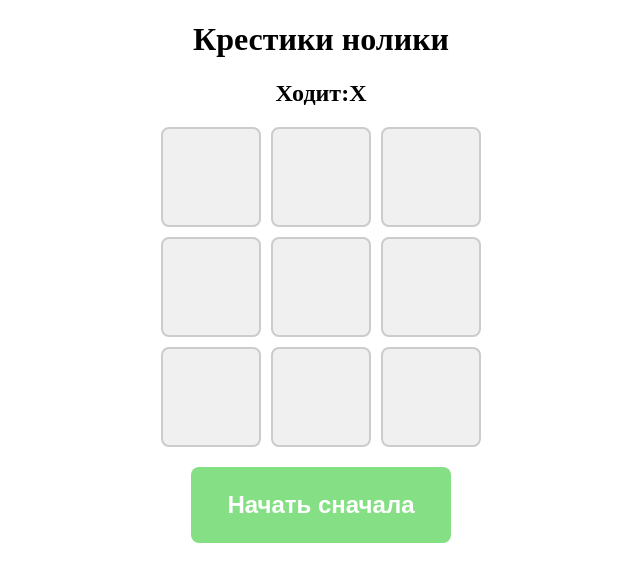
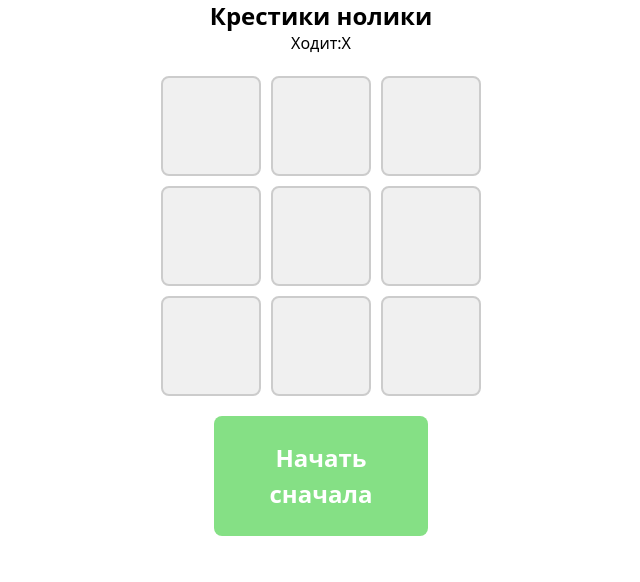
Before and after one commit to Livingil/X-O, a React (Vite) app: page / in a window 1280 px wide. Shown: the top 582 px of the page, without its empty margins (319-959 px from the left). Built offline with nearby package versions, Linux system fonts and the light colour scheme.

Commit message:
Решение через классы, без хуков,Tailwind CSS

```diff
--- a/index.html
+++ b/index.html
@@ -2,8 +2,9 @@
 <html lang="en">
 	<head>
 		<meta charset="UTF-8" />
+		<meta name="viewport" content="width=device-width, initial-scale=1.0" />
 		<link rel="icon" type="image/svg+xml" href="/vite.svg" />
-		<meta name="viewport" content="width=device-width, initial-scale=1.0" />
+		<link href="/src/index.css" rel="stylesheet" />
 		<title>Vite + React</title>
 	</head>
 	<body>
--- a/package.json
+++ b/package.json
@@ -11,10 +11,12 @@
 		"format": "prettier --write ./src"
 	},
 	"dependencies": {
+		"@tailwindcss/vite": "^4.1.5",
 		"react": "^19.0.0",
 		"react-dom": "^19.0.0",
 		"react-redux": "^9.2.0",
-		"redux": "^5.0.1"
+		"redux": "^5.0.1",
+		"tailwindcss": "^4.1.5"
 	},
 	"devDependencies": {
 		"@eslint/js": "^9.19.0",
--- a/src/app.jsx
+++ b/src/app.jsx
@@ -1,36 +1,39 @@
-import { useDispatch } from 'react-redux';
-import styles from './app.module.css';
+/* eslint-disable react/prop-types */
+import React from 'react';
 import { FieldLayout } from './components/field/field';
 import { InformationLayout } from './components/information';
 import { RESTART } from './redux/actions';
+import { connect } from 'react-redux';
 
-// cd vite-project
+export class AppLayoutContainer extends React.Component {
+	constructor() {
+		super();
+		this.newPlay = this.newPlay.bind(this);
+	}
 
-export const AppLayout = () => {
-	const dispatch = useDispatch();
-
-	const newPlay = () => {
+	newPlay() {
+		const { dispatch } = this.props;
 		dispatch(RESTART);
-	};
-
+	}
+	render() {
 		return (
 			<>
-			<div className={styles.container}>
-				<h1>Крестики нолики</h1>
-				<h2>
+				<div className="text-center max-w-full m-auto">
+					<h1 className="text-2xl font-bold">Крестики нолики</h1>
+					<h2 className="text-base font-medium  animate-bounce">
 						<InformationLayout />
 					</h2>
 				</div>
 				<div>
 					<FieldLayout />
 				</div>
-			<div className={styles.container}>
-				<div className={styles['buttons - container']}>
-					<button className={styles.button} onClick={newPlay}>
+				<div className="text-center max-w-2/12 m-auto">
+					<button className="button" onClick={this.newPlay}>
 						Начать сначала
 					</button>
 				</div>
-			</div>
 			</>
 		);
-};
+	}
+}
+export const AppLayout = connect()(AppLayoutContainer);
--- a/src/app.module.css
+++ /dev/null
@@ -1,40 +0,0 @@
-.container {
-	text-align: center;
-	max-width: 950px;
-	margin: 0 auto;
-}
-
-.buttons-container {
-	display: flex;
-	justify-content: center;
-	align-items: center;
-	gap: 10px;
-	width: 100%;
-	max-width: 500px;
-	margin: 0 auto;
-	flex-wrap: wrap;
-}
-
-.button {
-	padding: 1em 1.5em;
-	font-size: 24px;
-	border: none;
-	border-radius: 8px;
-	cursor: pointer;
-	transition: background-color 0.15s ease;
-	color: white;
-	font-weight: bold;
-	background-color: hsl(120, 60%, 70%);
-	flex: 1 1 auto;
-	text-align: center;
-}
-
-.button:hover {
-	background-color: hsl(120, 60%, 60%);
-}
-
-.button:disabled {
-	background-color: hsl(120, 30%, 40%);
-	color: #eee;
-	cursor: not-allowed;
-}
--- a/src/components/field/field.jsx
+++ b/src/components/field/field.jsx
@@ -1,28 +1,25 @@
-import styles from './field.module.css';
+/* eslint-disable react/prop-types */
+import { Component } from 'react';
+import { connect } from 'react-redux';
 import win from '../db_json/win.json';
-import { useDispatch, useSelector } from 'react-redux';
 import {
-	setValueDraw,
 	setGameEnd,
 	setField,
+	setValueDraw,
 	setCurrentPlayer,
-} from '../../redux/actions';
+} from '../.././redux/actions';
 
-export const FieldLayout = () => {
-	const field = useSelector((state) => state.field);
-	const isGameEnded = useSelector((state) => state.isGameEnded);
-	const currentPlayer = useSelector((state) => state.currentPlayer);
+export class FieldLayoutContainer extends Component {
+	changeValue = (index) => {
+		const { field, isGameEnded, currentPlayer, dispatch } = this.props;
 
-	const dispatch = useDispatch();
-
-	const changeValue = (index) => {
 		if (!isGameEnded) {
 			if (!field[index]) {
 				const newField = [...field];
 				newField[index] = currentPlayer;
-				const hasWon = checkWin(newField, currentPlayer);
+				const hasWon = this.checkWin(newField, currentPlayer);
 				dispatch(setGameEnd(hasWon));
-				dispatch(setValueDraw(checkDraw(newField)));
+				dispatch(setValueDraw(this.checkDraw(newField)));
 				dispatch(setField(newField));
 				if (!hasWon) {
 					dispatch(setCurrentPlayer(currentPlayer === 'X' ? 'O' : 'X'));
@@ -31,7 +28,7 @@ export const FieldLayout = () => {
 		}
 	};
 
-	const checkWin = (newField, currentPlayer) => {
+	checkWin = (newField, currentPlayer) => {
 		return win.some((pattern) => {
 			const [a, b, c] = pattern;
 			return (
@@ -41,19 +38,18 @@ export const FieldLayout = () => {
 			);
 		});
 	};
-
-	const checkDraw = (newField) => {
+	checkDraw = (newField) => {
 		return newField.every((item) => item !== '');
 	};
-
+	render() {
 		return (
 			<>
-			<div className={styles['buttons-container']}>
-				{field.map((item, index) => (
+				<div className="buttons-container">
+					{this.props.field.map((item, index) => (
 						<button
-						className={styles.button}
+							className="button-pole"
 							key={index}
-						onClick={() => changeValue(index)}
+							onClick={() => this.changeValue(index)}
 						>
 							{item}
 						</button>
@@ -61,4 +57,13 @@ export const FieldLayout = () => {
 				</div>
 			</>
 		);
-};
+	}
+}
+
+const mapStateToProps = (state) => ({
+	field: state.field,
+	isGameEnded: state.isGameEnded,
+	currentPlayer: state.currentPlayer,
+});
+
+export const FieldLayout = connect(mapStateToProps)(FieldLayoutContainer);
--- a/src/components/field/field.module.css
+++ /dev/null
@@ -1,113 +0,0 @@
-.container {
-	text-align: center;
-	max-width: 950px;
-	margin: 0 auto;
-}
-
-.buttons-container {
-	display: flex;
-	justify-content: center;
-	gap: 10px;
-}
-
-.buttons-container {
-	display: grid;
-	grid-template-columns: repeat(3, 1fr); /* 3 колонки равной ширины */
-	gap: 10px; /* Расстояние между клетками */
-	max-width: 300px; /* Ограничение ширины доски */
-	margin: 20px auto; /* Центрирование доски по горизонтали */
-}
-
-/* Стиль для каждой кнопки (клетки) */
-.button {
-	/* Размеры кнопок */
-	width: 100px; /* Ширина клетки */
-	height: 100px; /* Высота клетки */
-
-	/* Центрирование текста внутри кнопки */
-	display: flex;
-	justify-content: center;
-	align-items: center;
-
-	/* Внешний вид */
-	background-color: #f0f0f0; /* Светло-серый фон */
-	color: #333; /* Темно-серый текст */
-	font-size: 32px; /* Размер шрифта */
-	font-weight: bold; /* Жирный шрифт */
-	border: 2px solid #ccc; /* Серая рамка */
-	border-radius: 8px; /* Закругленные углы */
-	cursor: pointer; /* Курсор "рука" при наведении */
-	transition:
-		background-color 0.2s ease,
-		color 0.2s ease; /* Плавный переход при наведении */
-}
-
-/* Стиль при наведении на кнопку */
-.button:hover {
-	background-color: #e0e0e0; /* Более светлый фон при наведении */
-}
-
-/* Стиль для отключенной кнопки (клетка занята) */
-.button:disabled {
-	background-color: #d0d0d0; /* Более тусклый фон для отключенных кнопок */
-	color: #999; /* Более тусклый текст для отключенных кнопок */
-	cursor: default; /* Курсор по умолчанию для отключенных кнопок */
-	opacity: 0.7; /* Прозрачность для визуального эффекта */
-}
-
-/* Дополнительный стиль для текста (X или O) в кнопке */
-.button span {
-	/* Убираем стандартный отступ текста в кнопке */
-	margin: 0;
-	padding: 0;
-}
-
-.steps-content {
-	margin-bottom: 30px;
-	min-height: 100px;
-	border: 2px solid
-		hsl(var(--accent-color-hue), var(--accent-color-saturation), 92%);
-	border-radius: 15px;
-	padding: 15px 20px;
-}
-
-.steps-list {
-	list-style: none;
-	margin: 0;
-	margin-bottom: 30px;
-	padding: 0;
-	display: flex;
-	justify-content: space-between;
-	gap: 15px;
-}
-
-.steps-item {
-	display: flex;
-	flex-direction: column;
-	align-items: center;
-	flex: 1 1 0px;
-	font-size: 0.75rem;
-}
-
-.steps-item-button {
-	cursor: pointer;
-	border-radius: 50%;
-	padding: 0.75rem 1rem;
-	background: #cccccc;
-	border: none;
-	margin-bottom: 0.25rem;
-}
-
-.steps-item.active .steps-item-button,
-.steps-item.done .steps-item-button {
-	background: hsl(
-		var(--accent-color-hue),
-		var(--accent-color-saturation),
-		92%
-	);
-}
-
-.steps-item.active,
-.steps-item.active .steps-item-button {
-	font-weight: bold;
-}
--- a/src/components/information.jsx
+++ b/src/components/information.jsx
@@ -1,9 +1,10 @@
-import { useSelector } from 'react-redux';
+/* eslint-disable react/prop-types */
+import React from 'react';
+import { connect } from 'react-redux';
 
-export const InformationLayout = () => {
-	const isDraw = useSelector((state) => state.isDraw);
-	const isGameEnded = useSelector((state) => state.isGameEnded);
-	const currentPlayer = useSelector((state) => state.currentPlayer);
+export class InformationLayoutContainer extends React.Component {
+	render() {
+		const { isDraw, isGameEnded, currentPlayer } = this.props;
 
 		if (isGameEnded) {
 			return `Победа:${currentPlayer}`;
@@ -14,4 +15,13 @@ export const InformationLayout = () => {
 				return `Ходит:${currentPlayer}`;
 			}
 		}
-};
+	}
+}
+
+const mapStateToProps = (state) => ({
+	isDraw: state.isDraw,
+	isGameEnded: state.isGameEnded,
+	currentPlayer: state.currentPlayer,
+});
+
+export const InformationLayout = connect(mapStateToProps)(InformationLayoutContainer);
--- /dev/null
+++ b/src/index.css
@@ -0,0 +1,68 @@
+@import 'tailwindcss';
+
+@layer components {
+	.button {
+		padding: 1em 1.5em;
+		font-size: 24px;
+		border: none;
+		border-radius: 8px;
+		cursor: pointer;
+		transition: background-color 0.15s ease;
+		color: white;
+		font-weight: bold;
+		background-color: hsl(120, 60%, 70%);
+		flex: 1 1 auto;
+	}
+
+	.button:hover {
+		background-color: hsl(120, 60%, 60%);
+	}
+
+	.button:disabled {
+		background-color: hsl(120, 30%, 40%);
+		color: #eee;
+		cursor: not-allowed;
+	}
+
+	.button-pole {
+		width: 100px;
+		height: 100px;
+
+		display: flex;
+		justify-content: center;
+		align-items: center;
+
+		background-color: #f0f0f0;
+		color: #333;
+		font-size: 32px;
+		font-weight: bold;
+		border: 2px solid #ccc;
+		border-radius: 8px;
+		cursor: pointer;
+		transition:
+			background-color 0.2s ease,
+			color 0.2s ease;
+	}
+
+	.button-pole:hover {
+		background-color: #e0e0e0;
+	}
+
+	.button-pole:disabled {
+		background-color: #d0d0d0;
+		color: #999;
+		cursor: default;
+		opacity: 0.7;
+	}
+}
+
+@layer base {
+	.buttons-container {
+		display: grid;
+		grid-template-columns: repeat(3, 1fr);
+		gap: 10px;
+		max-width: 300px;
+		margin: 20px auto;
+		justify-content: center;
+	}
+}
--- /dev/null
+++ b/src/redux/initial_state.js
@@ -0,0 +1,8 @@
+import pole from '../components/db_json/pole.json';
+
+export const initialState = {
+	currentPlayer: 'X',
+	isGameEnded: false,
+	isDraw: false,
+	field: pole,
+};
--- a/src/redux/reducer.js
+++ b/src/redux/reducer.js
@@ -1,11 +1,4 @@
-import pole from '../components/db_json/pole.json';
-
-export const initialState = {
-	currentPlayer: 'X',
-	isGameEnded: false,
-	isDraw: false,
-	field: pole,
-};
+import { initialState } from './initial_state';
 
 export const appReducer = (state = initialState, action) => {
 	const { type, payload } = action;
--- a/vite.config.js
+++ b/vite.config.js
@@ -1,7 +1,7 @@
-import { defineConfig } from 'vite'
-import react from '@vitejs/plugin-react-swc'
+import { defineConfig } from 'vite';
+import react from '@vitejs/plugin-react-swc';
+import tailwindcss from '@tailwindcss/vite';
 
-// https://vite.dev/config/
 export default defineConfig({
-  plugins: [react()],
-})
+	plugins: [react(), tailwindcss()],
+});
```
Also changed, not shown: 1 other file (tests, documents, lock files or other folders). Lines whose indentation alone changed are shown as unchanged.
